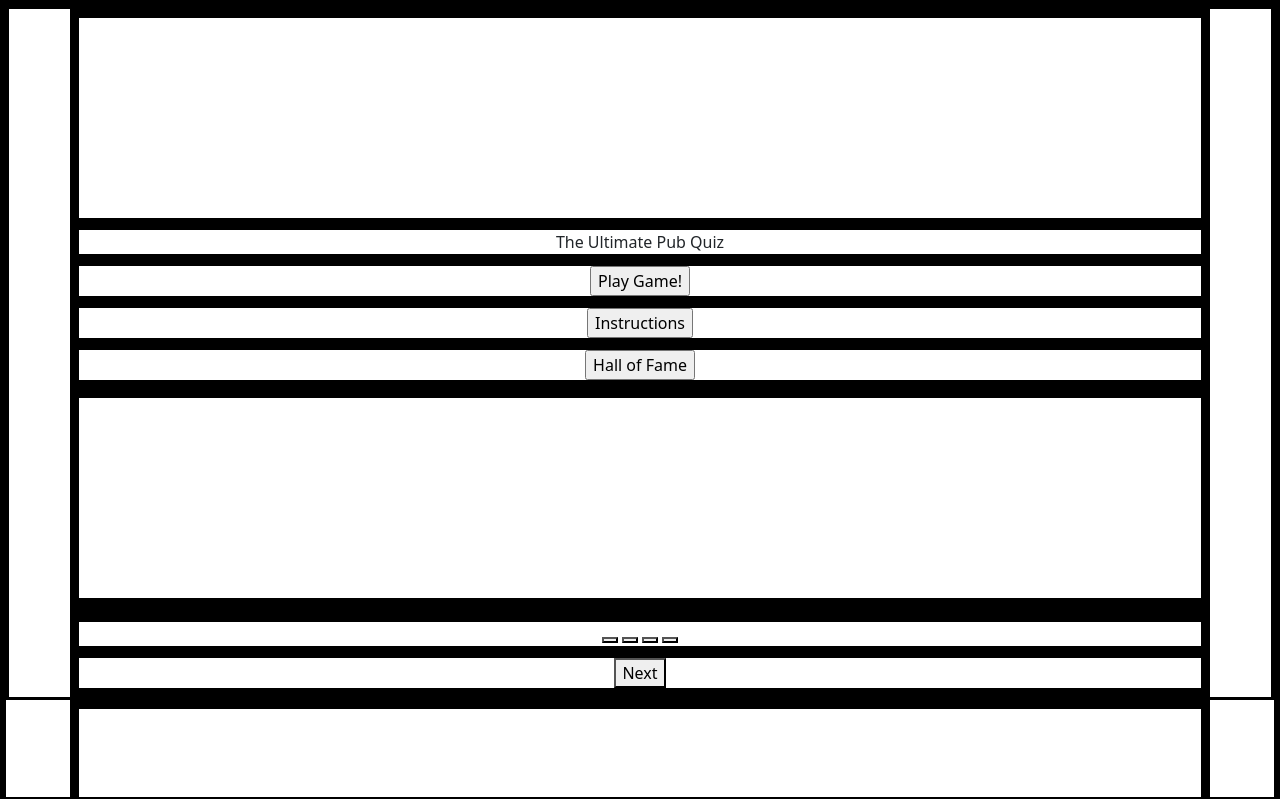
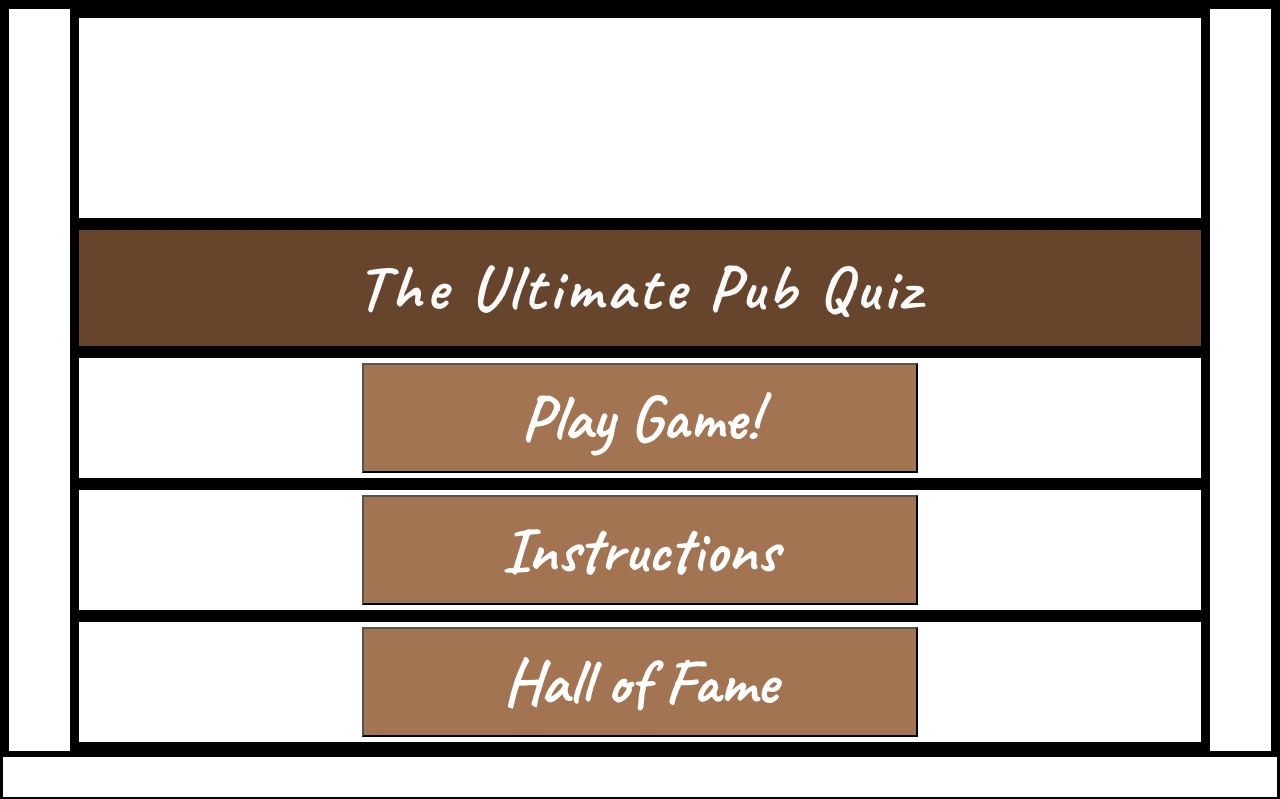
Before and after one commit to Dan-Matthews-23/the-ultimate-virtual-pub-quiz, a plain HTML site: page index.html in a window 1280 px wide. Shown: the top 799 px of the page. Drawn offline with nearby package versions, Linux system fonts and the light colour scheme.

Commit message:
UPDATED style.css with more styling for user screen

```diff
--- a/assets/css/style.css
+++ b/assets/css/style.css
@@ -30,3 +30,64 @@
 }
 
 /*--------------------USER SCREEN ---------------------------------------*/
+
+.user-screen {
+    background-color: #67442c;
+    margin: auto auto auto auto;
+    max-width: 100%;
+    padding: 10px 10px 10px 10px;
+  }
+
+  .main-title {
+    color: #fafafa;
+    letter-spacing: 4px;
+    display: block;
+    font-weight: 700px;
+    font-family: "Caveat", cursive;
+    font-size: 5vw;
+  }
+
+  .sub-button,
+  .answer {
+    background-color: #a37451;
+    padding: 5px 5px 5px 5px;
+    color: white;
+    text-align: center;
+    margin: auto auto auto auto;
+    /*font-size: 22px;*/
+    font-size: 5vw;
+    /*border-radius: 2px;*/
+    width: 50%;
+    font-family: "Caveat", cursive;
+  }
+
+  .button-container {
+    padding: 5px 5px 5px 5px;
+
+  }
+
+  .hall-of-fame-table {
+    text-align: center;
+    color: inherit;
+    font-size: inherit;
+    padding: inherit;
+
+  }
+
+  /*
+  #quiz-section,
+  #instructions-section,
+  #hall-of-fame-section {
+    display: none;
+  }*/
+
+
+  .hidden {
+    display: none;
+  }
+
+  .display {
+    display: block;
+  }
+
+  /*-----------------END OF USER SCREEN-------------------------------------*/
```
